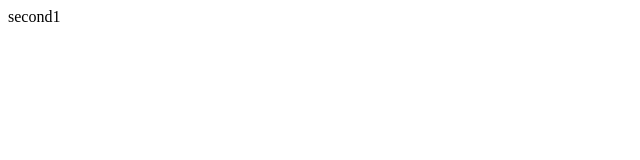
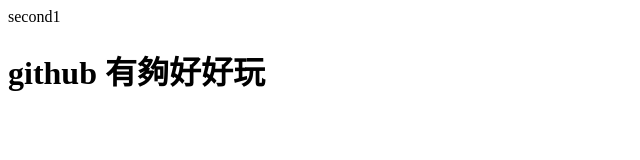
Before and after one commit to 1108crystal/mySecoundProject, a plain HTML site: page index.html in a window 1280 px wide. Shown: the whole page, without its empty margins (0-640 px from the left). Drawn offline with Linux system fonts and the light colour scheme.

Commit message:
新增 文字  github 有夠好好玩

```diff
--- a/index.html
+++ b/index.html
@@ -8,5 +8,6 @@
 </head>
 <body>
     second1
+    <h1>github 有夠好好玩</h1>
 </body>
 </html>
```
